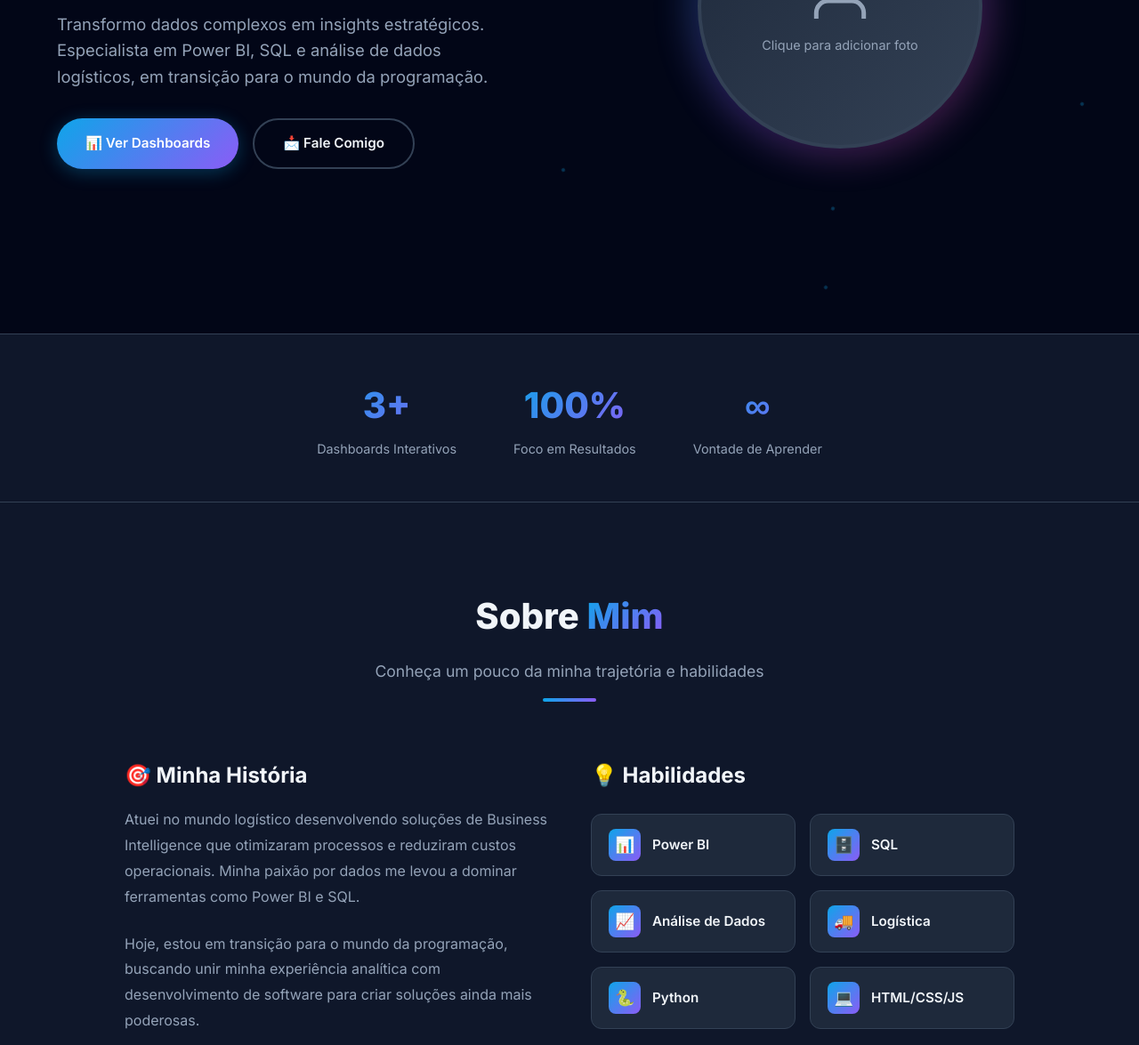
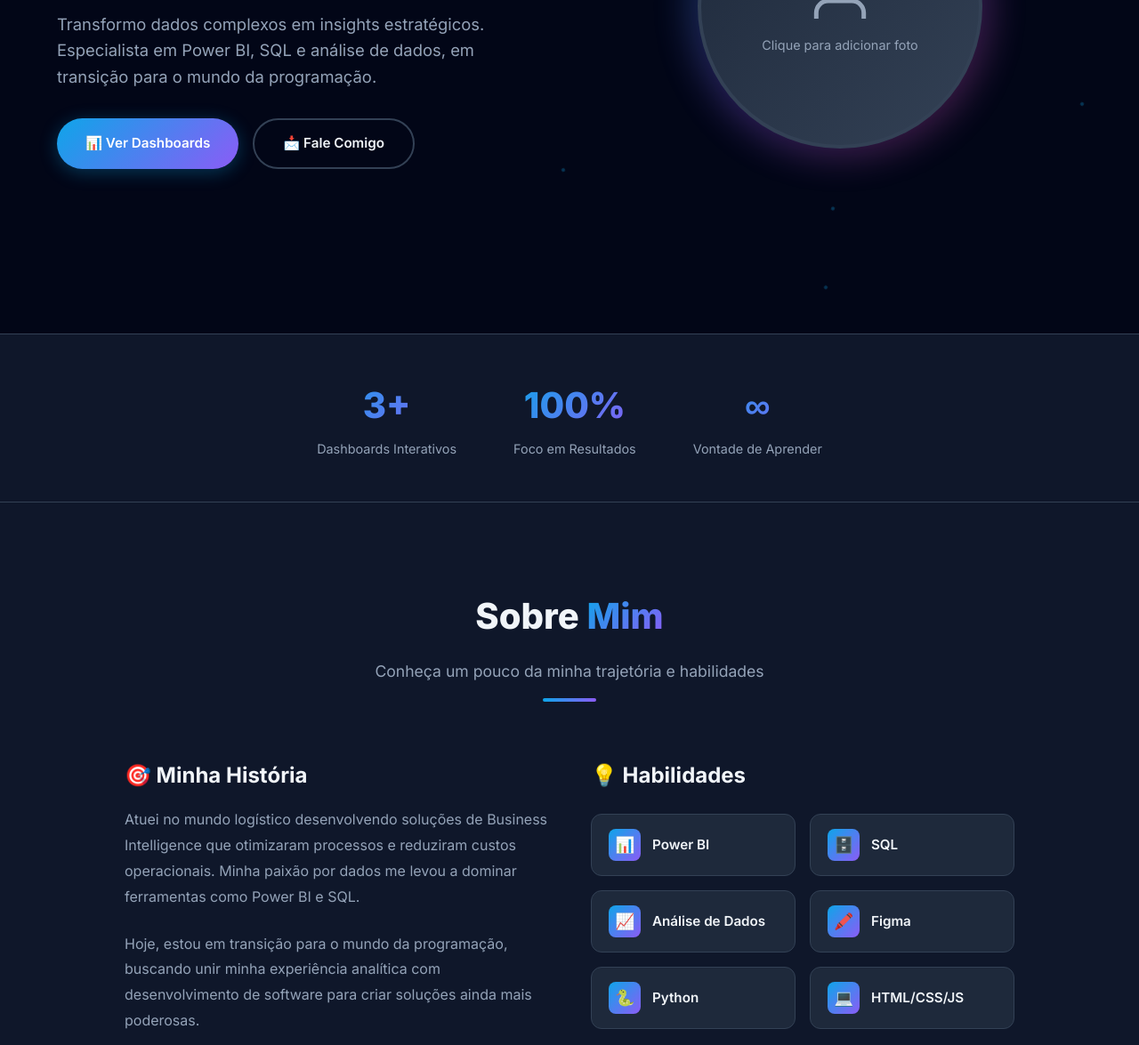
Before and after one commit to Brunfer-sb/portifolio-bruno, a plain HTML site: page index.html in a window 1280 px wide. Shown: the part 425-1600 px from the top of the page at 89% size. Drawn offline with Linux system fonts and the light colour scheme.

Commit message:
Update index.html

```diff
--- a/index.html
+++ b/index.html
@@ -787,7 +787,7 @@
             <div class="hero-text fade-in">
                 <h2>Business Intelligence Analyst</h2>
                 <h1>Olá, eu sou <span>Bruno Fernando</span></h1>
-                <p>Transformo dados complexos em insights estratégicos. Especialista em Power BI, SQL e análise de dados logísticos, em transição para o mundo da programação.</p>
+                <p>Transformo dados complexos em insights estratégicos. Especialista em Power BI, SQL e análise de dados, em transição para o mundo da programação.</p>
                 <div class="hero-buttons">
                     <a href="#dashboards" class="btn btn-primary">📊 Ver Dashboards</a>
                     <a href="#contato" class="btn btn-outline">📩 Fale Comigo</a>
@@ -858,8 +858,8 @@
                         <span class="skill-name">Análise de Dados</span>
                     </div>
                     <div class="skill-item">
-                        <div class="skill-icon">🚚</div>
-                        <span class="skill-name">Logística</span>
+                        <div class="skill-icon">🖍️</div>
+                        <span class="skill-name">Figma</span>
                     </div>
                     <div class="skill-item">
                         <div class="skill-icon">🐍</div>
```
